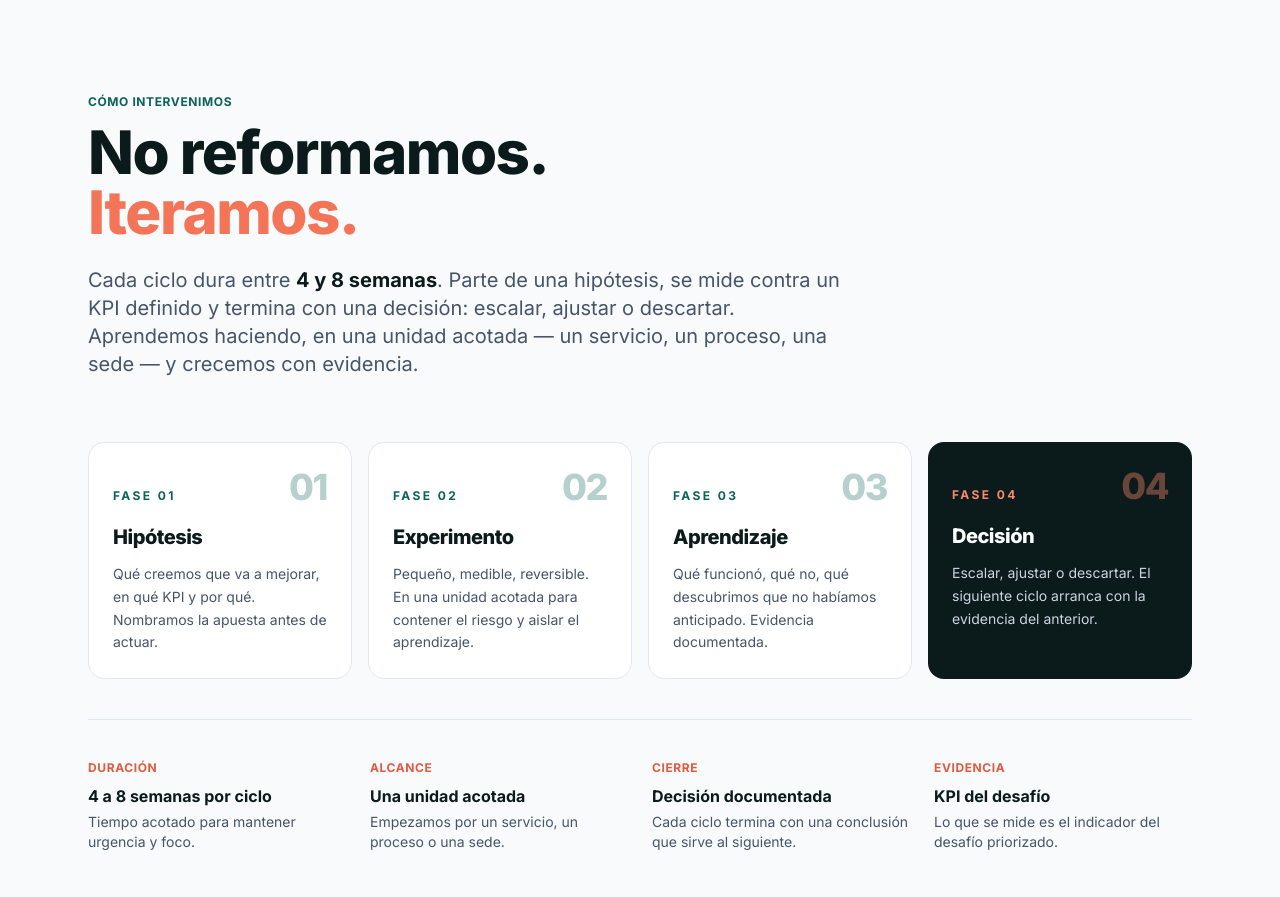
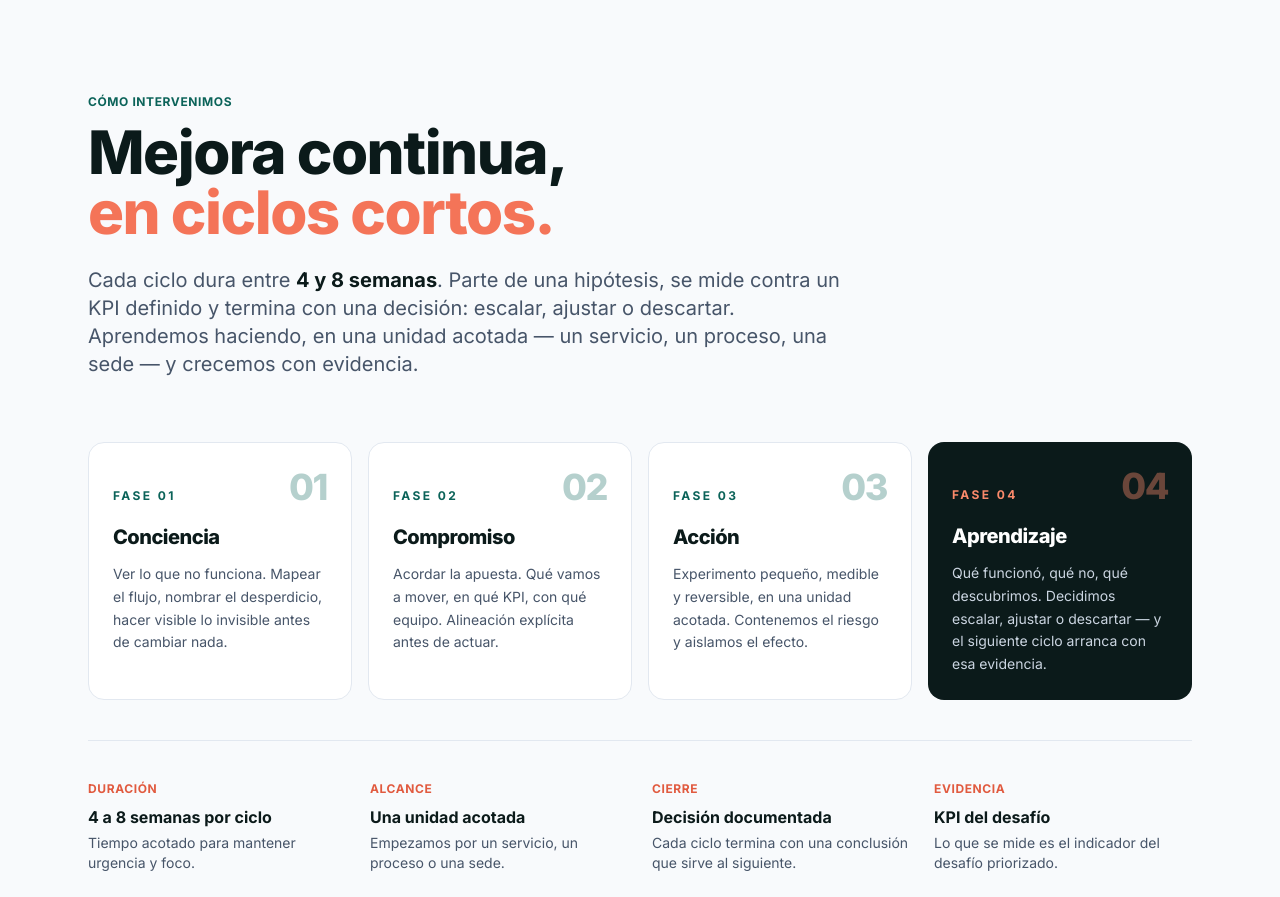
Before and after one commit to 0rgan1co/leanhealthcare, a plain HTML site: page index.html in a window 1280 px wide. Shown: the part 4880-5777 px from the top of the page. Drawn offline with nearby package versions, Linux system fonts and the light colour scheme.

Commit message:
Ciclos cortos: nuevo titular y fases Conciencia/Compromiso/Accion/Aprendizaje

```diff
--- a/index.html
+++ b/index.html
@@ -465,8 +465,8 @@
       <div class="max-w-3xl">
         <div class="text-xs font-bold uppercase tracking-wider text-teal-700">Cómo intervenimos</div>
         <h2 class="mt-3 text-4xl md:text-6xl font-extrabold tracking-tight leading-[1.05]">
-          No reformamos.<br/>
-          <span class="text-coral-500">Iteramos.</span>
+          Mejora continua,<br/>
+          <span class="text-coral-500">en ciclos cortos.</span>
         </h2>
         <p class="mt-6 text-ink-500 text-lg md:text-xl leading-relaxed">
           Cada ciclo dura entre <strong class="text-ink-900">4 y 8 semanas</strong>. Parte de una hipótesis, se mide contra un KPI definido y termina con una decisión: escalar, ajustar o descartar. Aprendemos haciendo, en una unidad acotada — un servicio, un proceso, una sede — y crecemos con evidencia.
@@ -480,8 +480,8 @@
             <span class="text-xs font-bold uppercase tracking-[0.2em] text-teal-700">Fase 01</span>
             <span class="stage-letter text-4xl font-extrabold text-teal-700/30">01</span>
           </div>
-          <h3 class="mt-4 text-xl font-extrabold tracking-tight">Hipótesis</h3>
-          <p class="mt-3 text-sm text-ink-500 leading-relaxed">Qué creemos que va a mejorar, en qué KPI y por qué. Nombramos la apuesta antes de actuar.</p>
+          <h3 class="mt-4 text-xl font-extrabold tracking-tight">Conciencia</h3>
+          <p class="mt-3 text-sm text-ink-500 leading-relaxed">Ver lo que no funciona. Mapear el flujo, nombrar el desperdicio, hacer visible lo invisible antes de cambiar nada.</p>
         </article>
 
         <article class="relative rounded-2xl bg-white border border-slate-200 p-6">
@@ -489,8 +489,8 @@
             <span class="text-xs font-bold uppercase tracking-[0.2em] text-teal-700">Fase 02</span>
             <span class="stage-letter text-4xl font-extrabold text-teal-700/30">02</span>
           </div>
-          <h3 class="mt-4 text-xl font-extrabold tracking-tight">Experimento</h3>
-          <p class="mt-3 text-sm text-ink-500 leading-relaxed">Pequeño, medible, reversible. En una unidad acotada para contener el riesgo y aislar el aprendizaje.</p>
+          <h3 class="mt-4 text-xl font-extrabold tracking-tight">Compromiso</h3>
+          <p class="mt-3 text-sm text-ink-500 leading-relaxed">Acordar la apuesta. Qué vamos a mover, en qué KPI, con qué equipo. Alineación explícita antes de actuar.</p>
         </article>
 
         <article class="relative rounded-2xl bg-white border border-slate-200 p-6">
@@ -498,8 +498,8 @@
             <span class="text-xs font-bold uppercase tracking-[0.2em] text-teal-700">Fase 03</span>
             <span class="stage-letter text-4xl font-extrabold text-teal-700/30">03</span>
           </div>
-          <h3 class="mt-4 text-xl font-extrabold tracking-tight">Aprendizaje</h3>
-          <p class="mt-3 text-sm text-ink-500 leading-relaxed">Qué funcionó, qué no, qué descubrimos que no habíamos anticipado. Evidencia documentada.</p>
+          <h3 class="mt-4 text-xl font-extrabold tracking-tight">Acción</h3>
+          <p class="mt-3 text-sm text-ink-500 leading-relaxed">Experimento pequeño, medible y reversible, en una unidad acotada. Contenemos el riesgo y aislamos el efecto.</p>
         </article>
 
         <article class="relative rounded-2xl bg-ink-900 text-white p-6">
@@ -507,8 +507,8 @@
             <span class="text-xs font-bold uppercase tracking-[0.2em] text-coral-400">Fase 04</span>
             <span class="stage-letter text-4xl font-extrabold text-coral-400/40">04</span>
           </div>
-          <h3 class="mt-4 text-xl font-extrabold tracking-tight">Decisión</h3>
-          <p class="mt-3 text-sm text-slate-300 leading-relaxed">Escalar, ajustar o descartar. El siguiente ciclo arranca con la evidencia del anterior.</p>
+          <h3 class="mt-4 text-xl font-extrabold tracking-tight">Aprendizaje</h3>
+          <p class="mt-3 text-sm text-slate-300 leading-relaxed">Qué funcionó, qué no, qué descubrimos. Decidimos escalar, ajustar o descartar — y el siguiente ciclo arranca con esa evidencia.</p>
         </article>
       </div>
 
```
